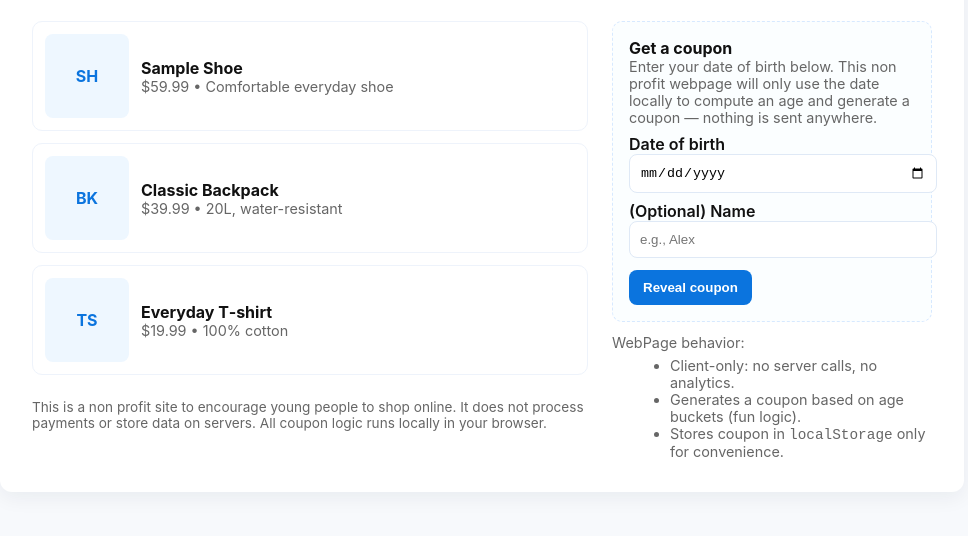
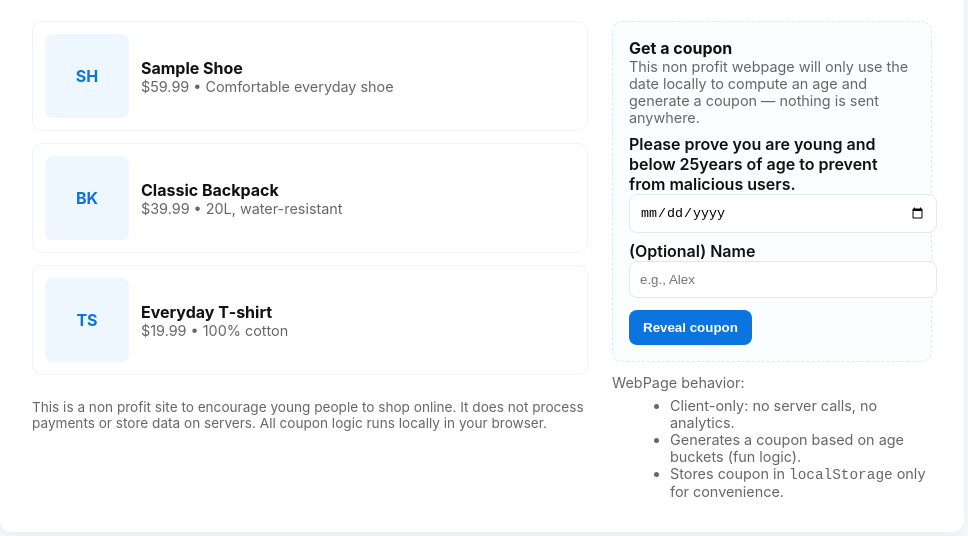
Before and after one commit to NandaKrishnaAchar/RevealingExclusiveCoupons, a plain HTML site: page index.html in a window 1280 px wide. Shown: the part 170-706 px from the top of the page, without its empty margins (158-1126 px from the left). Drawn offline with Linux system fonts and the light colour scheme.

Commit message:
Update index.html

```diff
--- a/index.html
+++ b/index.html
@@ -84,9 +84,9 @@ Dummy Shopping Website (single-file)
       <aside>
         <div class="couponBox">
           <div style="font-weight:700">Get a coupon</div>
-          <div class="muted">Enter your date of birth below. This non profit webpage will only use the date locally to compute an age and generate a coupon — nothing is sent anywhere.</div>
+          <div class="muted">This non profit webpage will only use the date locally to compute an age and generate a coupon — nothing is sent anywhere.</div>
 
-          <label for="dob">Date of birth</label>
+          <label for="dob">Please prove you are young and below 25years of age to prevent from malicious users.</label>
           <input id="dob" type="date" />
 
           <label for="name">(Optional) Name</label>
```
